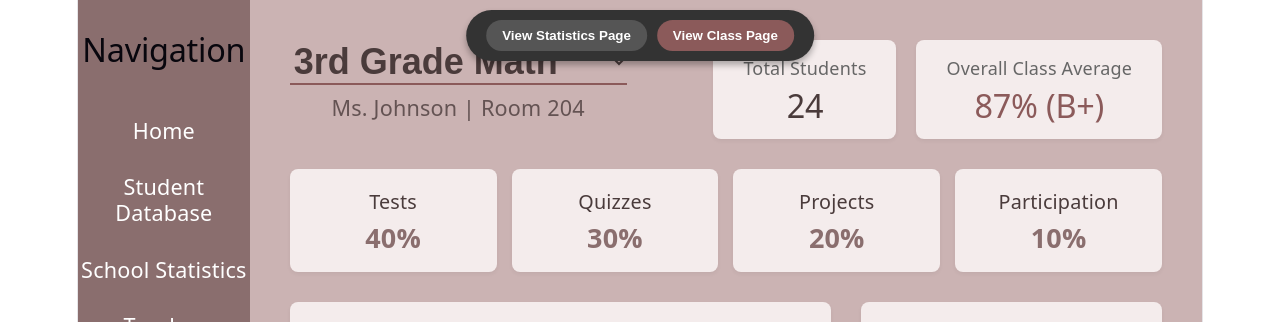
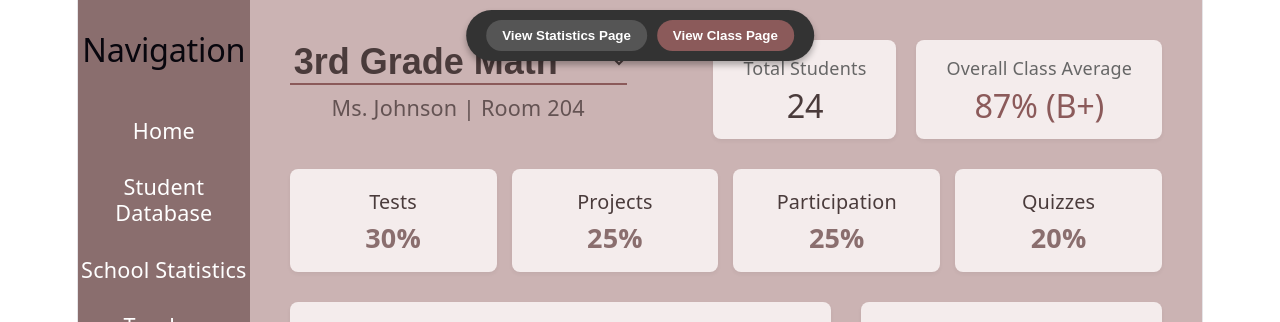
Before and after one commit to tulipbayy/launch-school-dashboard, a React (Vite) app: page / in a window 1280 px wide. Both pictures are taken after a click on the button "View Class Page". Shown: the top 322 px of the page. Built offline with nearby package versions, Linux system fonts and the light colour scheme.

Commit message:
Fixed grading weights in classpage

```diff
--- a/src/pages/ClassPage.jsx
+++ b/src/pages/ClassPage.jsx
@@ -34,10 +34,10 @@ const classesData = {
 };
 
 const gradingWeights = [
-  { category: 'Tests', weight: '40%' },
-  { category: 'Quizzes', weight: '30%' },
-  { category: 'Projects', weight: '20%' },
-  { category: 'Participation', weight: '10%' }
+  { category: 'Tests', weight: '30%' },
+  { category: 'Projects', weight: '25%' },
+  { category: 'Participation', weight: '25%' },
+  { category: 'Quizzes', weight: '20%' }
 ];
 
 export default function ClassPage() {
```
